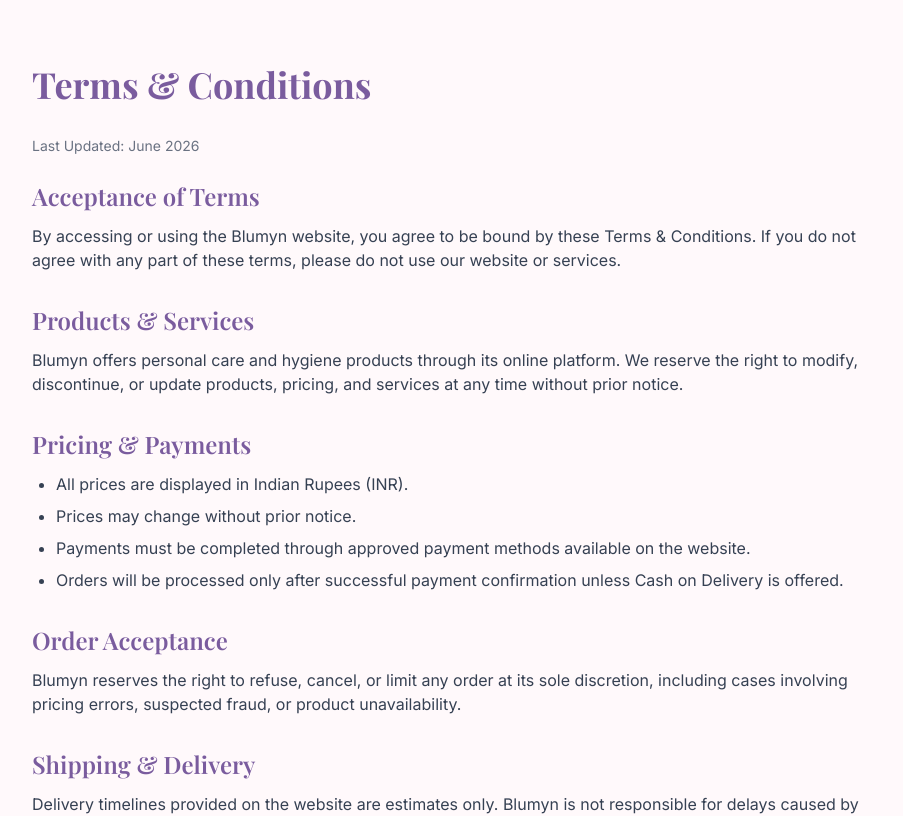
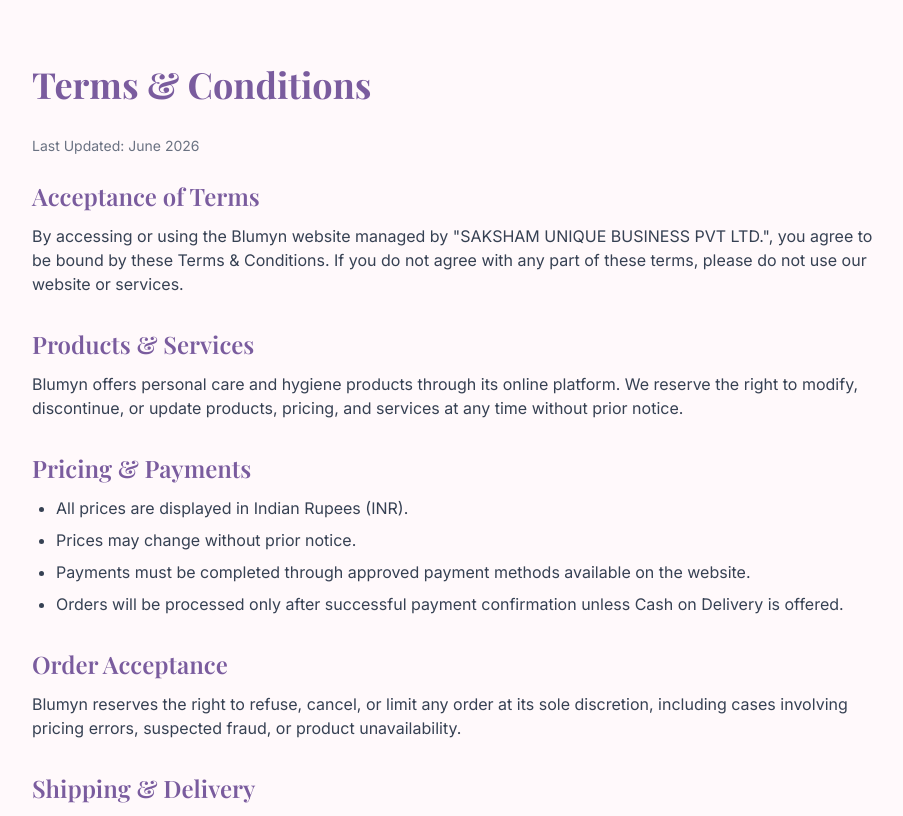
Before and after one commit to sanskardevidas/blumyn, a Next.js app: page /terms-and-conditions in a window 1280 px wide. Shown: the top 816 px of the page, without its empty margins (184-1087 px from the left). Built offline with nearby package versions, Linux system fonts and the light colour scheme; no server answers; a web font is replaced by a local one.

Commit message:
updated website

```diff
--- a/app/terms-and-conditions/page.tsx
+++ b/app/terms-and-conditions/page.tsx
@@ -17,7 +17,7 @@
             </h2>
 
             <p>
-              By accessing or using the Blumyn website, you agree to be bound
+              By accessing or using the Blumyn website managed by "SAKSHAM UNIQUE BUSINESS PVT LTD.", you agree to be bound
               by these Terms & Conditions. If you do not agree with any part of
               these terms, please do not use our website or services.
             </p>
```
